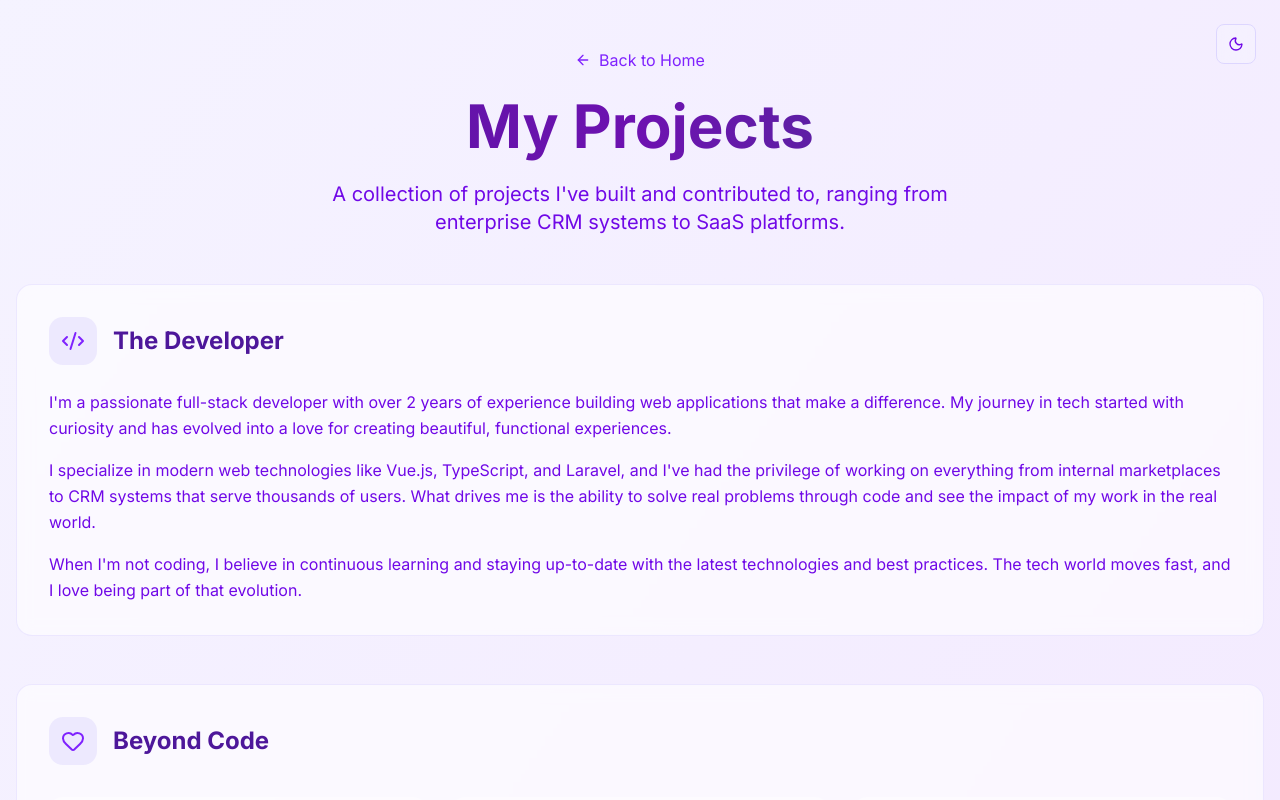
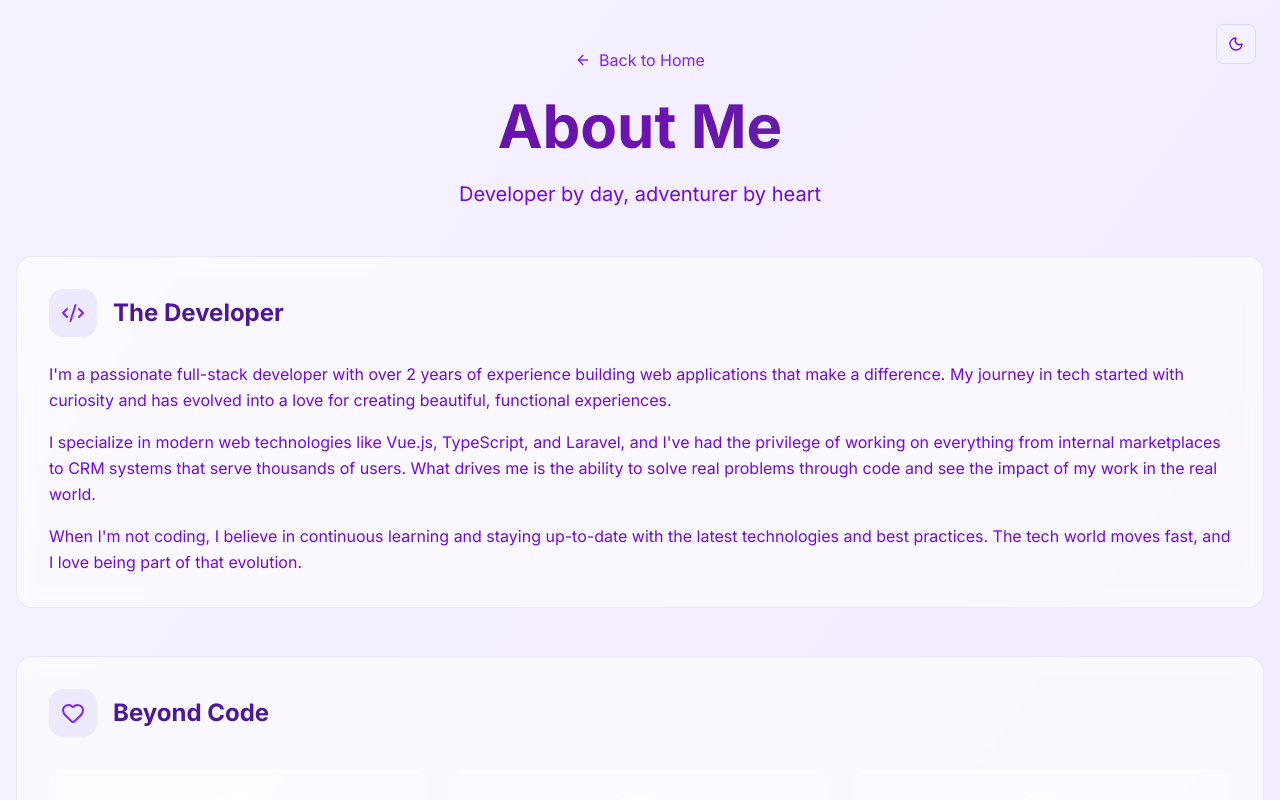
Before and after one commit to MiledAmer/portfolio, a Next.js app: page /about in a window 1280 px wide. Shown: the top 800 px of the page. Built offline with nearby package versions, Linux system fonts and the light colour scheme.

Commit message:
chnage the title of the about page

```diff
--- a/src/app/about/page.tsx
+++ b/src/app/about/page.tsx
@@ -45,11 +45,10 @@ export default function About() {
             Back to Home
           </Link>
           <h1 className="mb-4 bg-gradient-to-r from-violet-900 via-purple-800 to-indigo-900 bg-clip-text pb-2 text-4xl font-bold text-transparent md:text-6xl dark:from-violet-200 dark:via-purple-300 dark:to-indigo-200">
-            My Projects
+            About Me
           </h1>
           <p className="mx-auto max-w-2xl text-xl text-violet-700 dark:text-violet-300">
-            A collection of projects I&apos;ve built and contributed to, ranging
-            from enterprise CRM systems to SaaS platforms.
+            Developer by day, adventurer by heart
           </p>
         </div>
 
```
